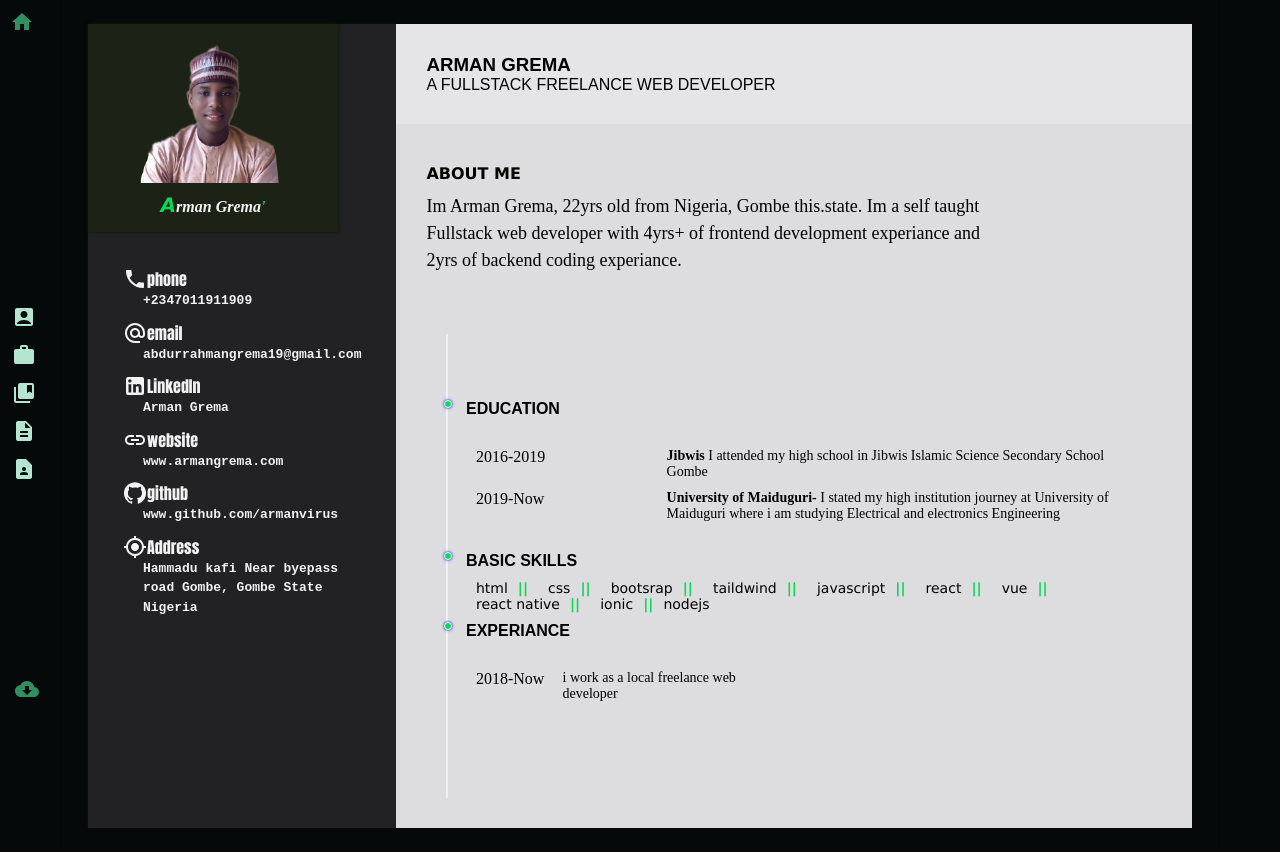
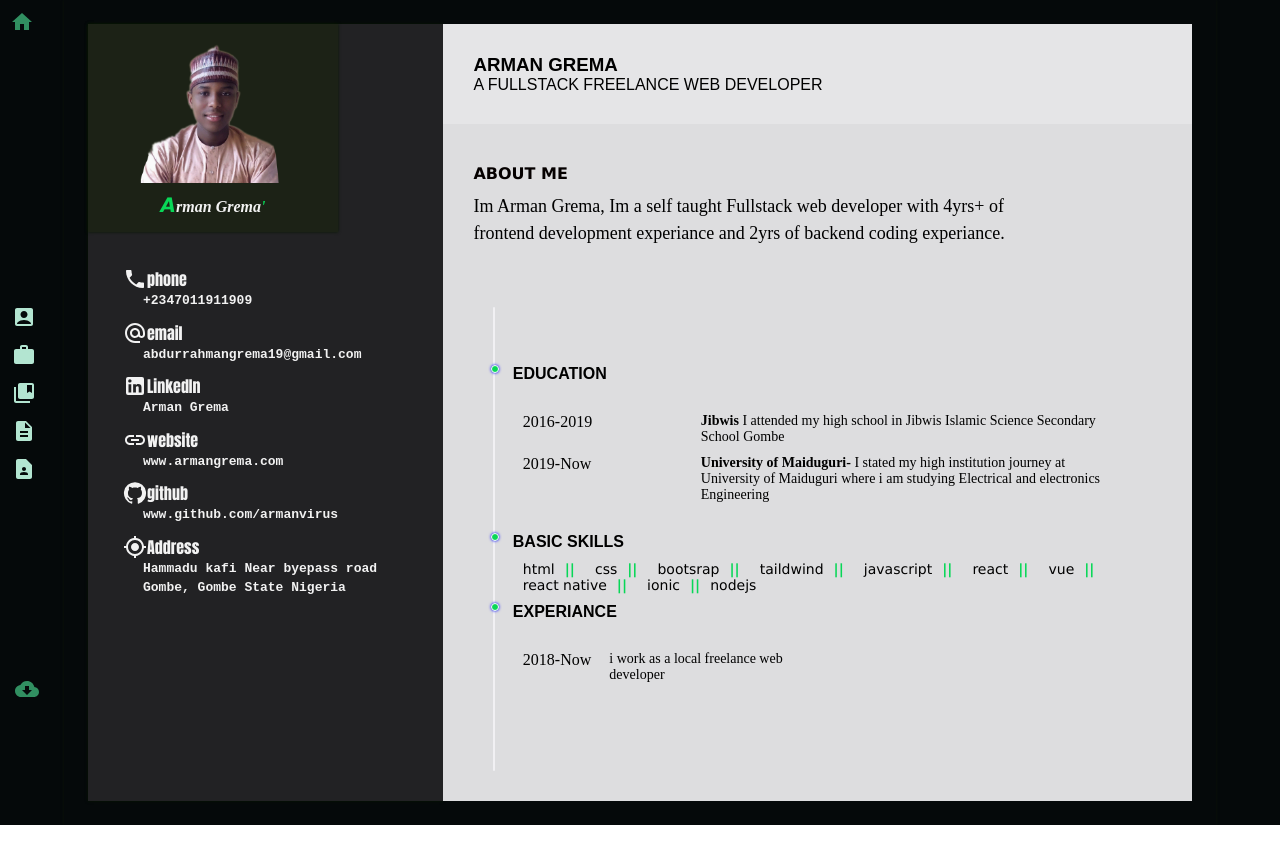
Before and after one commit to armanvirus/My_personal_web_site, a React (Create React App) app: page /Resume in a window 1280 px wide. After the commit the page ends 825 px from the top, so only its background shows below. Built offline with nearby package versions, Linux system fonts and the light colour scheme.

Commit message:
added hire me button and corrected sentences

```diff
--- a/src/Screens/Contact.js
+++ b/src/Screens/Contact.js
@@ -12,7 +12,7 @@
                     <div className="contact-main" style={styles.contactMain}>
                     <form className="form" style={styles.form}>
                         <div className="form-left" style={styles.formLeft}>
-                            <h2>Write Us</h2>
+                            <h2>Write Me</h2>
                             <div className="line"></div>
                             <div style={styles.inputs}>
                                 <label for="name">Name</label>
--- a/src/Screens/HomeRight.js
+++ b/src/Screens/HomeRight.js
@@ -97,7 +97,7 @@
                 <h3>About Me</h3>
                 <div>
 
-                Im Arman Grema, 22yrs old from Nigeria, Gombe this.state.
+                Im Arman Grema,
                 Im a self taught Fullstack web developer with 4yrs+ of frontend
                 development experiance and 2yrs of backend coding experiance.
 
@@ -152,6 +152,7 @@
                               </div>
                         </div>
                     </div>
+                        <Link className="primaryBtn" to="/contact"> HIRE ME</Link>
 
               </div>
          </div>
--- a/src/Screens/Resume.js
+++ b/src/Screens/Resume.js
@@ -62,8 +62,7 @@
 
             <div className="resume-about-me">
                 <h4>ABOUT ME</h4>
-                <p>Im Arman Grema, 22yrs old from Nigeria,
-                    Gombe this.state. Im a self taught Fullstack
+                <p>Im Arman Grema, Im a self taught Fullstack
                     web developer with 4yrs+ of frontend development
                     experiance and 2yrs of backend coding experiance.</p>
             </div>
```
